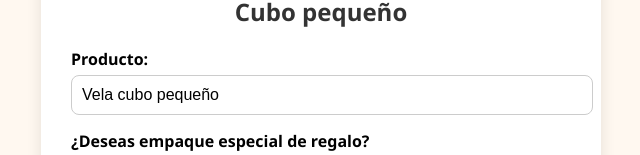
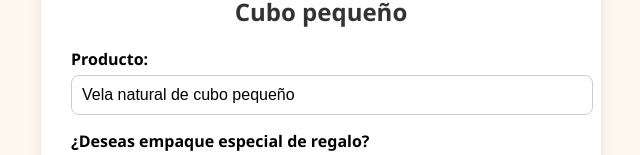
Before and after one commit to Roci01/cubo-peque-o-natural, a plain HTML site: page index.html in a window 1280 px wide. Shown: the part 116-271 px from the top of the page, without its empty margins (319-959 px from the left). Drawn offline with Linux system fonts and the light colour scheme.

Commit message:
Update index.html

```diff
--- a/index.html
+++ b/index.html
@@ -71,7 +71,7 @@
     <h2>Vela natural decorativa<br>Cubo pequeño</h2>
     <form id="velaForm">
       <label>Producto:</label>
-      <input type="text" id="producto" value="Vela cubo pequeño" readonly />
+      <input type="text" id="producto" value="Vela natural de cubo pequeño" readonly />
 
       <label>¿Deseas empaque especial de regalo?</label>
       <select id="empaqueRegalo" onchange="actualizarPrecio()">
```
